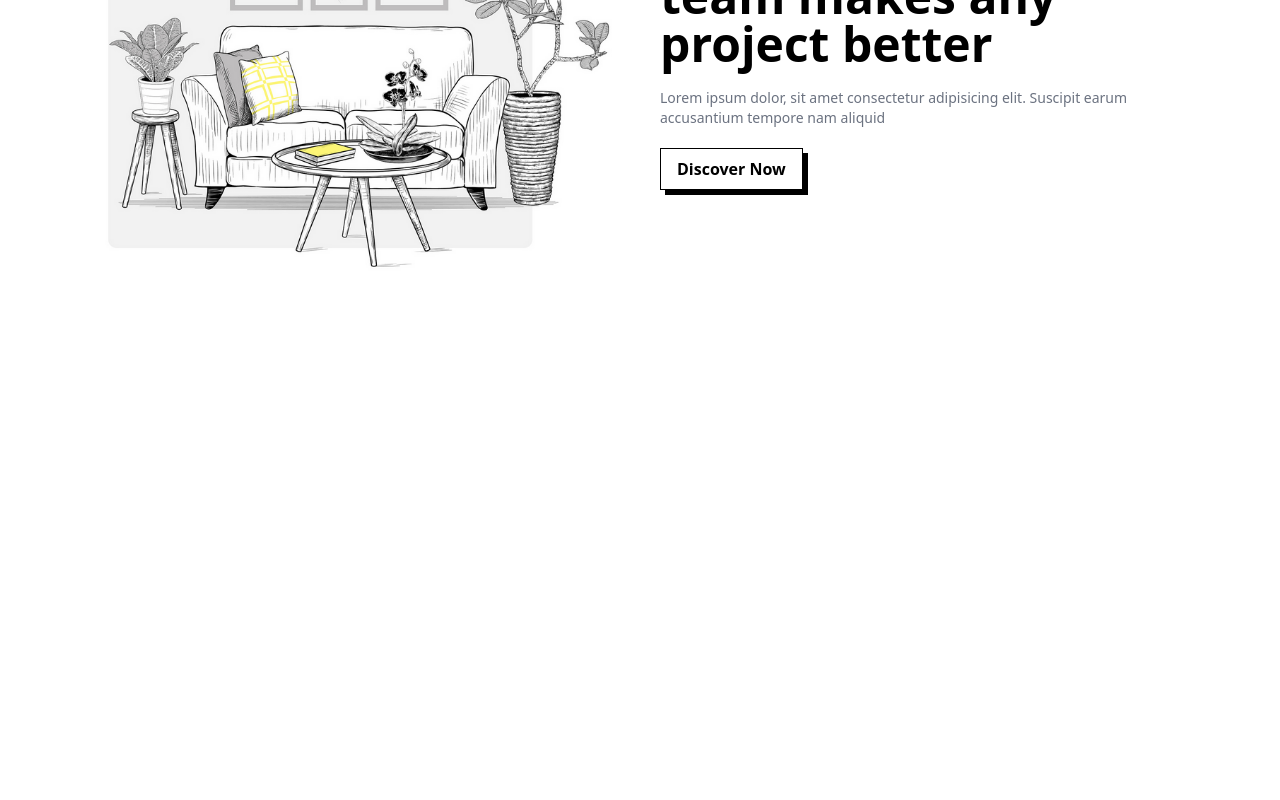
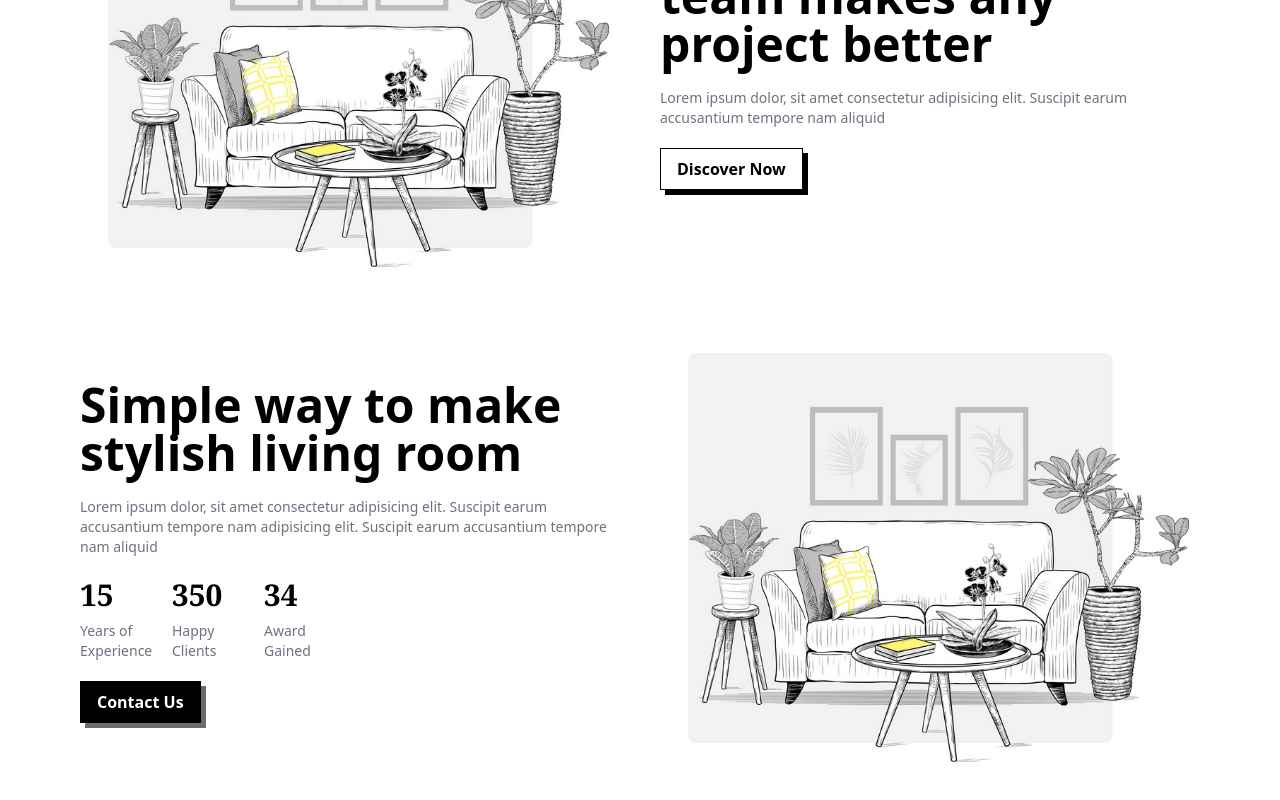
Before and after one commit to wacho91/interior-design, a React (Vite) app: page / in a window 1280 px wide. Shown: the part 1299-2099 px from the top of the page. Before the commit the page ends 1576 px from the top, so only its background shows below. Built offline with nearby package versions, Linux system fonts and the light colour scheme.

Commit message:
Banner2 Complete

```diff
--- a/src/App.jsx
+++ b/src/App.jsx
@@ -1,4 +1,5 @@
 import Banner from "./Component/Banner/Banner"
+import Banner2 from "./Component/Banner/Banner2"
 import Brand from "./Component/Brand/Brand"
 import Hero from "./Component/Hero/Hero"
 import Navbar from "./Component/NavBar/Navbar"
@@ -14,6 +15,7 @@
       <Brand />
       <Services />
       <Banner />
+      <Banner2 />
     </main>
 
   )
--- /dev/null
+++ b/src/Component/Banner/Banner2.jsx
@@ -0,0 +1,44 @@
+
+import Banner1 from "../../assets/banner.png"
+
+const Banner2 = () => {
+  return (
+    <div>
+        <div className="container py-14">
+            <div className="grid grid-cols-1 md:grid-cols-2 gap-10">
+                {/*Text Section*/}
+                <div className="space-y-5 flex justify-center flex-col">
+                    <h1 className="text-5xl font-bold">Simple way to make stylish living room</h1>
+                    <p className="text-gray-500 text-sm">Lorem ipsum dolor, sit amet consectetur adipisicing elit. Suscipit
+                        earum accusantium tempore nam adipisicing elit. Suscipit earum
+                        accusantium tempore nam aliquid{" "}
+                    </p>
+                    <div className="flex gap-3">
+                        <div className="max-w-[80px] space-y-2">
+                            <p className="text-3xl font-bold font-serif">15</p>
+                            <p className="text-gray-500 text-sm">Years of Experience</p>
+                        </div>
+                        <div className="max-w-[80px] space-y-2">
+                            <p className="text-3xl font-bold font-serif">350</p>
+                            <p className="text-gray-500 text-sm">Happy Clients</p>
+                        </div>
+                        <div className="max-w-[80px] space-y-2">
+                            <p className="text-3xl font-bold font-serif">34</p>
+                            <p className="text-gray-500 text-sm">Award Gained</p>
+                        </div>
+                    </div>
+                    <div>
+                        <button className="primary-btn bg-black text-white hover:bg-white hover:text-black shadow-[5px_5px_0px_0px_#6c6c6c] hover:shadow-[5px_5px_0px_0px_#090808]">Contact Us</button>
+                    </div>
+                </div>
+                {/*Image Section*/}
+                <div className="flex flex-col justify-center items-center">
+                    <img src={Banner1} alt=""  className="w-[95%] md:w-full mx-auto"/>
+                </div>
+            </div>
+        </div>
+    </div>
+  )
+}
+
+export default Banner2
```
